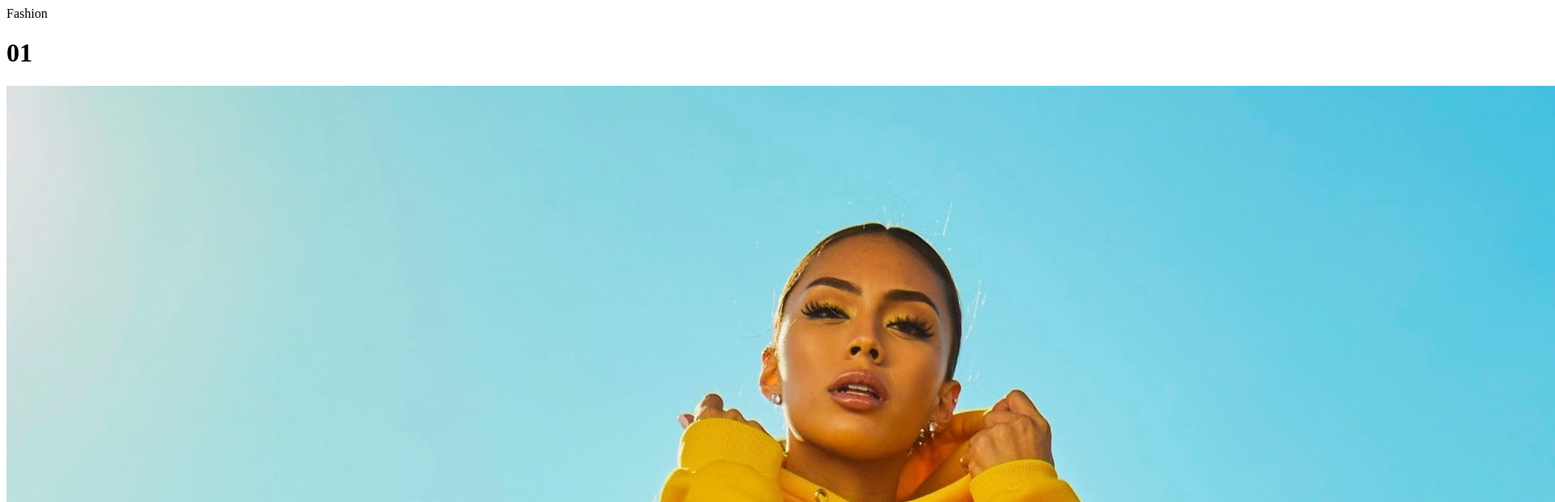
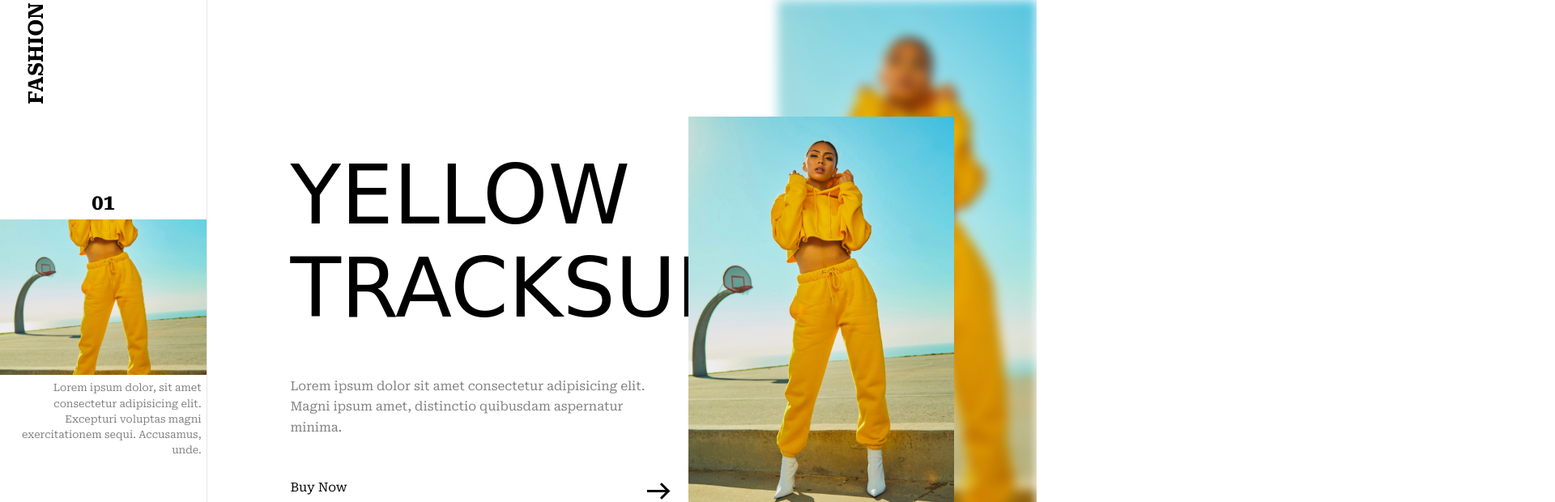
Before and after one commit to Eljuguito90/Tutorial2, a plain HTML site: page index.html in a window 1280 px wide. Shown: the top 620 px of the page at 81% size, 1920 px wide, since content can reach past the window. Drawn offline with Linux system fonts and the light colour scheme; a web font is replaced by a local one.

Commit message:
Se agrego el css

```diff
--- a/css/style.css
+++ b/css/style.css
@@ -0,0 +1,221 @@
+* {
+    margin: 0;
+    padding: 0;
+    box-sizing: border-box;
+    font-family: 'Roboto Serif', serif;
+}
+
+body {
+    width: 100%;
+    height: 100vh;
+    position: relative;
+    display: flex;
+}
+
+.overlay {
+    position: absolute;
+    top: 0;
+    left: 0;
+    bottom: 0;
+    right: 0;
+    background-color: #ffff;
+    opacity: 1;
+    z-index: 9;
+    animation: fade-out 2s forwards 1;
+    pointer-events: none;
+}
+
+@keyframes fade-out {
+    to {
+        opacity: 0;
+    }
+}
+
+.left-side {
+    width: 20vw;
+    height: 100%;
+    border-right: 1px solid rgba(0, 0, 0, 0.1);
+    position: relative;
+    display: flex;
+    align-items: center;
+}
+
+.logo {
+    text-transform: uppercase;
+    font-weight: 700;
+    font-size: 2vw;
+    position: absolute;
+    top: 4vw;
+    left: -1.5vw;
+    transform: rotate(-90deg);
+    user-select: none;
+}
+
+.sm-product {
+    width: 100%;
+    height: auto;
+}
+
+.product-index {
+    font-size: 2vw;
+    text-align: center;
+}
+
+.sm-product-img-container {
+    position: relative;
+    margin: .5vw 0;
+    height: 15vw;
+    overflow: hidden;
+}
+
+.sm-product-img {
+    width: 100%;
+    height: 15vw;
+    object-fit: cover;
+}
+
+.sm-product-des {
+    text-align: right;
+    padding: 0 .5vw;
+    line-height: 1.5vw;
+    font-size: 1vw;
+    color: rgba(0, 0, 0, 0.5);
+}
+
+.social-link {
+    position: absolute;
+    bottom: 30px;
+    left: 50%;
+    transform: translate(-50%);
+}
+
+.social-link-img {
+    width: 1.6vw;
+    height: 1.6vw;
+    margin: .5vw;
+    cursor: pointer;
+}
+
+.social-link-img:hover {
+    width: 1.8vw;
+    height: 1.8vw;
+}
+
+.right-side {
+    width: 80vw;
+    height: 100vh;
+    position: relative;
+    display: flex;
+    align-items: center;
+    justify-content: center;
+}
+
+.backdrop-img {
+    width: 25vw;
+    height: 100%;
+    position: absolute;
+    top: 0;
+    right: 0;
+    object-fit: cover;
+    filter: blur(.5vw);
+    user-select: none;
+}
+
+.content {
+    width: 80%;
+    display: flex;
+    align-items: center;
+    position: relative;
+}
+
+.product-detail {
+    width: 60%;
+}
+
+.product-name {
+    font-size: 8vw;
+    text-transform: uppercase;
+    font-family: 'Roboto', sans-serif;
+    font-family: "Sirin Stencil", cursive;
+    font-weight: 400;
+    line-height: 9vw;
+}
+
+.product-des {
+    margin: 4vw 0;
+    width: 90%;
+    font-size: 1.2vw;
+    line-height: 2vw;
+    color: rgba(0, 0, 0, 0.5);
+}
+
+.buy-btn {
+    text-decoration: none;
+    color: #000;
+    text-transform: capitalize;
+    font-size: 1.2vw;
+}
+
+.nxt-btn {
+    border: none;
+    background: none;
+    display: flex;
+    margin-left: auto;
+    margin-top: -1.2vw;
+    margin-right: 1vw;
+    cursor: pointer;
+    justify-content: center;
+    user-select: none;
+}
+
+.nxt-btn img {
+    width: 60%;
+}
+
+.product-img-container {
+    width: 40%;
+    height: 40vw;
+    position: relative;
+    overflow: hidden;
+}
+
+.product-img {
+    width: 100%;
+    height: 100%;
+    object-fit: cover;
+}
+
+.slide::before {
+    content: '';
+    position: absolute;
+    top: 0;
+    left: -100%;
+    width: 100%;
+    height: 100%;
+    background: #000;
+    animation: slide-left 1s linear 1;
+}
+
+@keyframes slide-left {
+    to {
+        left: 100%;
+    }
+}
+
+.fade {
+    pointer-events: none;
+    animation: fade 1s forwards 1;
+}
+
+@keyframes fade {
+
+    0%,
+    100% {
+        opacity: 1;
+    }
+
+    45%,
+    60% {
+        opacity: 0;
+    }
+}
--- a/index.html
+++ b/index.html
@@ -9,6 +9,9 @@
     <link rel="preconnect" href="https://fonts.gstatic.com" crossorigin>
     <link
         href="https://fonts.googleapis.com/css2?family=Roboto+Serif:ital,opsz,wght@0,8..144,100..900;1,8..144,100..900&display=swap"
+        rel="stylesheet">
+    <link
+        href="https://fonts.googleapis.com/css2?family=Roboto+Serif:ital,opsz,wght@0,8..144,100..900;1,8..144,100..900&family=Sirin+Stencil&display=swap"
         rel="stylesheet">
     <link rel="stylesheet" href="./css/style.css">
 </head>
```
